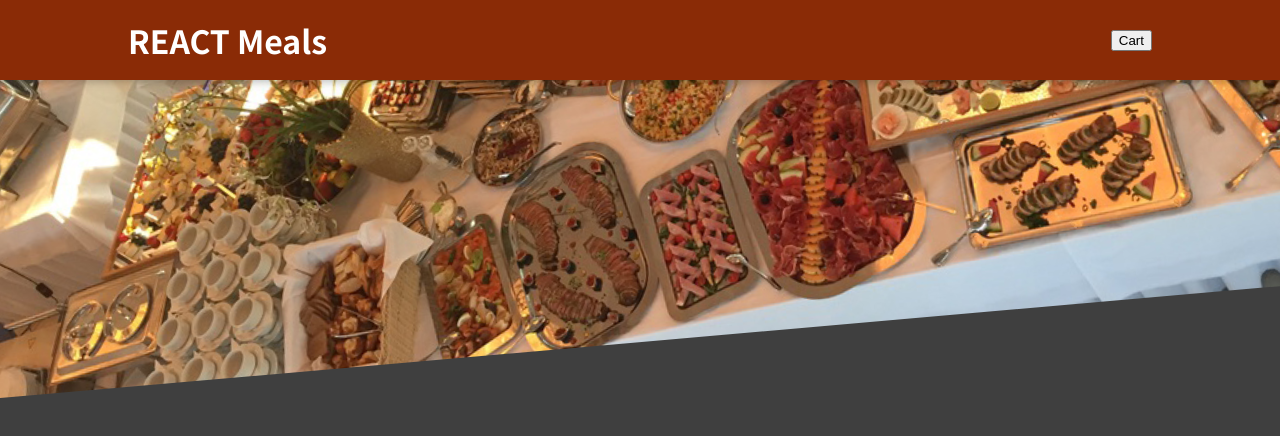
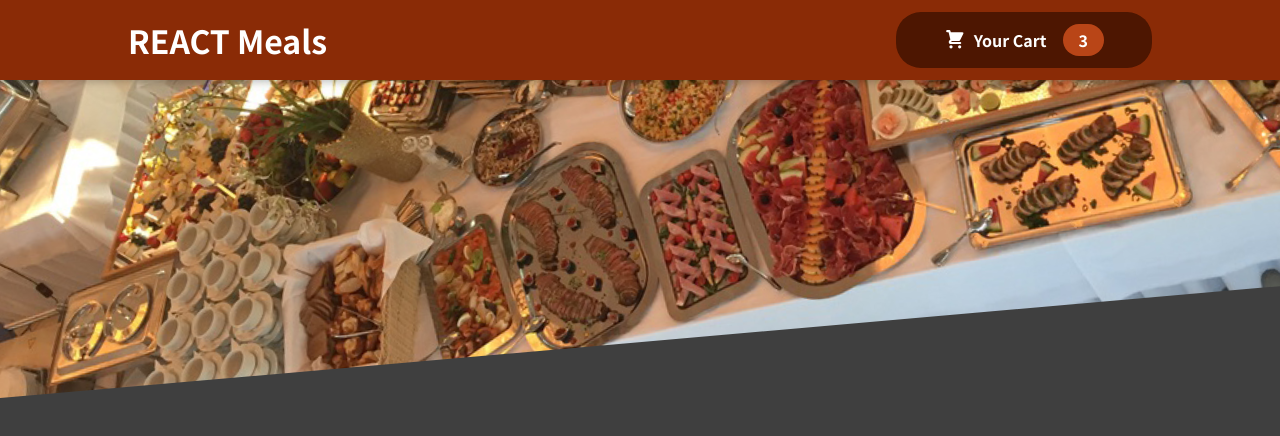
Before and after one commit to MichaelTowson/reactMeals, a React (Create React App) app: page / in a window 1280 px wide. Shown: the top 436 px of the page. Built offline with nearby package versions, Linux system fonts and the light colour scheme.

Commit message:
add button component to header

```diff
--- /dev/null
+++ b/src/components/Layout/CartIcon.js
@@ -0,0 +1,13 @@
+const CartIcon = () => {
+  return (
+    <svg
+      xmlns='http://www.w3.org/2000/svg'
+      viewBox='0 0 20 20'
+      fill='currentColor'
+    >
+      <path d='M3 1a1 1 0 000 2h1.22l.305 1.222a.997.997 0 00.01.042l1.358 5.43-.893.892C3.74 11.846 4.632 14 6.414 14H15a1 1 0 000-2H6.414l1-1H14a1 1 0 00.894-.553l3-6A1 1 0 0017 3H6.28l-.31-1.243A1 1 0 005 1H3zM16 16.5a1.5 1.5 0 11-3 0 1.5 1.5 0 013 0zM6.5 18a1.5 1.5 0 100-3 1.5 1.5 0 000 3z' />
+    </svg>
+  );
+};
+
+export default CartIcon;
--- a/src/components/Layout/Header.js
+++ b/src/components/Layout/Header.js
@@ -1,12 +1,13 @@
 import { Fragment } from "react";
-import imgMeals from '../../assets/meals.jpg'
-import classes from './Header.module.css'
+import HeaderCartButton from './HeaderCartButton';
+import imgMeals from '../../assets/meals.jpg';
+import classes from './Header.module.css';
 
 const Header =  props => {
   return <Fragment>
     <header className={classes.header}>
       <h1>REACT Meals</h1>
-      <button>Cart</button>
+      <HeaderCartButton/>
     </header>
     <div className={classes['main-image']}>
       <img src={imgMeals} alt="A table full of delicious food"/>
--- /dev/null
+++ b/src/components/Layout/HeaderCartButton.js
@@ -0,0 +1,13 @@
+import CartIcon from './CartIcon'
+import classes from './HeaderCartButton.module.css'
+
+const HeaderCartButton = props => {
+  return <button className={classes.button}>
+    <span className={classes.icon}>
+      <CartIcon /></span>
+    <span>Your Cart</span>
+    <span className={classes.badge}>3</span>
+  </button>
+};
+
+export default HeaderCartButton
--- /dev/null
+++ b/src/components/Layout/HeaderCartButton.module.css
@@ -0,0 +1,59 @@
+button {
+  cursor: pointer;
+  font: inherit;
+  border: none;
+  background-color: #4d1601;
+  color: white;
+  padding: 0.75rem 3rem;
+  display: flex;
+  justify-content: space-around;
+  align-items: center;
+  border-radius: 25px;
+  font-weight: bold;
+}
+
+.button:hover,
+.button:active {
+  background-color: #2c0d00;
+}
+
+.icon {
+  width: 1.35rem;
+  height: 1.35rem;
+  margin-right: 0.5rem;
+}
+
+.badge {
+  background-color: #b94517;
+  padding: 0.25rem 1rem;
+  border-radius: 25px;
+  margin-left: 1rem;
+  font-weight: bold;
+}
+
+.button:hover .badge,
+.button:active .badge {
+  background-color: #92320c;
+}
+
+.bump {
+  animation: bump 300ms ease-out;
+}
+
+@keyframes bump {
+  0% {
+    transform: scale(1);
+  }
+  10% {
+    transform: scale(0.9);
+  }
+  30% {
+    transform: scale(1.1);
+  }
+  50% {
+    transform: scale(1.15);
+  }
+  100% {
+    transform: scale(1);
+  }
+}
```
Also changed, not shown: 1 other file (tests, documents, lock files or other folders).
